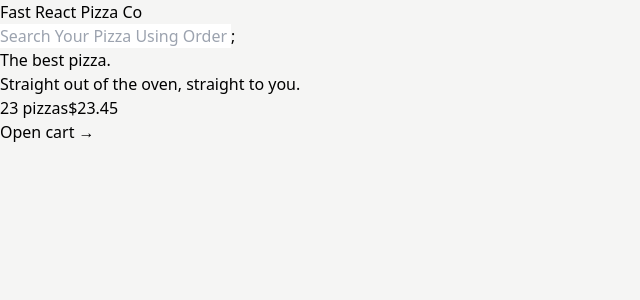
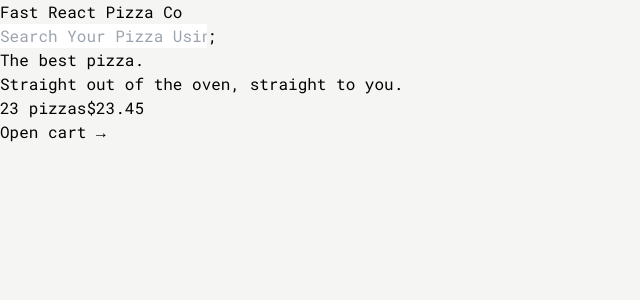
Before and after one commit to shafaqarefin/FastPizzaWebApp, a React (Vite) app: page / in a window 1280 px wide. Shown: the top 300 px of the page, without its empty margins (0-640 px from the left). Built offline with nearby package versions, Linux system fonts and the light colour scheme.

Commit message:
New Tailwind css configuration

```diff
--- a/tailwind.config.js
+++ b/tailwind.config.js
@@ -1,8 +1,16 @@
 /** @type {import('tailwindcss').Config} */
+//eslint-disable-next-line
 export default {
-  content: ["./index.html", "./src/**/*.{js,ts,jsx,tsx}"],
+  content: ['./index.html', './src/**/*.{js,ts,jsx,tsx}'],
   theme: {
-    extend: {},
+    fontFamily: {
+      sans: 'Roboto Mono,monospace',
+    },
+    extend: {
+      height: {
+        screen: '100dvh',
+      },
+    },
   },
   plugins: [],
 };
```
